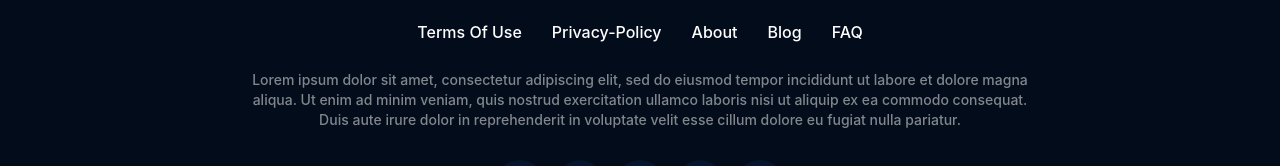
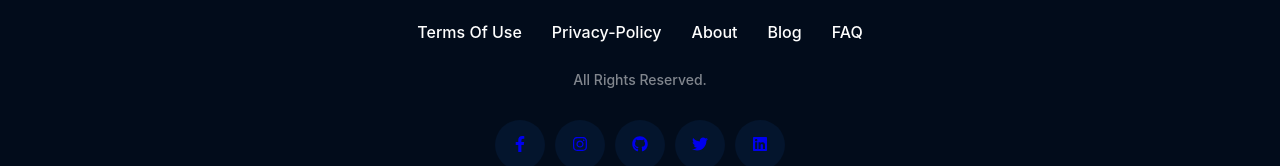
Before and after one commit to gauravaayu/Movie-Rx, a React (Vite) app: page / in a window 1280 px wide. Shown: the part 1098-1264 px from the top of the page. Built offline with nearby package versions, Linux system fonts and the light colour scheme; no server answers.

Commit message:
Update Footer.jsx

```diff
--- a/src/components/footer/Footer.jsx
+++ b/src/components/footer/Footer.jsx
@@ -24,12 +24,7 @@ const Footer = () => {
                     <li className="menuItem">FAQ</li>
                 </ul>
                 <div className="infoText">
-                    Lorem ipsum dolor sit amet, consectetur adipiscing elit, sed
-                    do eiusmod tempor incididunt ut labore et dolore magna
-                    aliqua. Ut enim ad minim veniam, quis nostrud exercitation
-                    ullamco laboris nisi ut aliquip ex ea commodo consequat.
-                    Duis aute irure dolor in reprehenderit in voluptate velit
-                    esse cillum dolore eu fugiat nulla pariatur.
+                    All Rights Reserved.
                 </div>
                 <div className="socialIcons">
                     <span className="icon">
```
